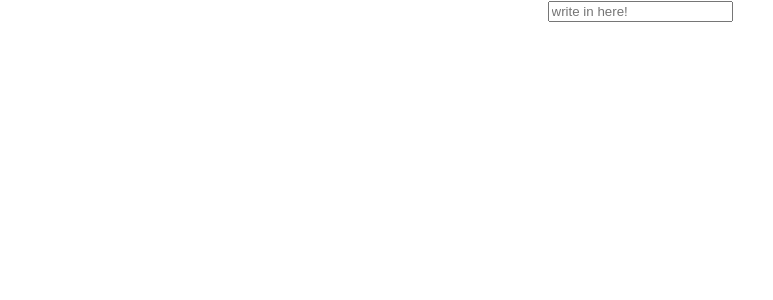
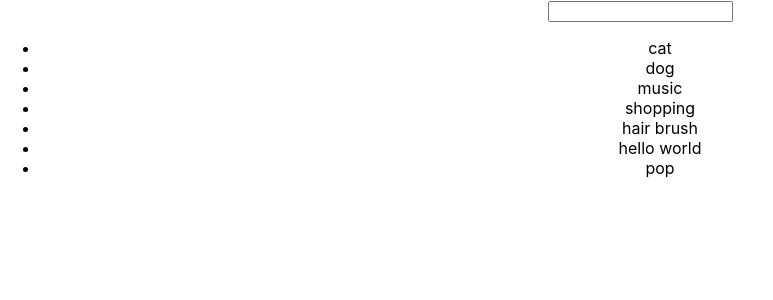
Before and after one commit to InbarDanieli/components, a React (Create React App) app in the folder to-react/: page / in a window 1280 px wide. Shown: the top 300 px of the page, without its empty margins (0-773 px from the left). Built offline with nearby package versions, Linux system fonts and the light colour scheme.

Commit message:
Feat(to-react): Added Search-Bar component

```diff
--- a/to-react/src/App.js
+++ b/to-react/src/App.js
@@ -1,10 +1,12 @@
 import './App.css';
 import AutoInput from './components/auto-input/AutoInput';
+import SearchBar from './components/SearchBar';
 
 function App() {
   return (
     <div className="App">
-      <AutoInput/>
+      {/* <AutoInput/> */}
+      <SearchBar items={["cat", "dog", "music", "shopping", "hair brush", "hello world", "pop"]} />
      </div>
   );
 }
--- /dev/null
+++ b/to-react/src/components/SearchBar.js
@@ -0,0 +1,25 @@
+import React, { useState } from "react";
+
+function SearchBar(props) {
+  const itemsArr = props.items
+
+  const [input, setInput] = useState("")
+  function HandlerInput(e) {
+    setInput(e.target.value)
+  }
+
+  let arritems = itemsArr.filter((items) => { return items.includes(input) })
+console.log(input);
+
+  return (
+    <div>
+      <input onChange={HandlerInput} value = {input}/>
+      <button style={{ display: input === "" ? "none" : "inline" }} onClick={() => { setInput("")}}>CLR</button>
+      <ul>
+        {arritems.map((items) => { return (<li key={items}>{items}</li>) })}
+      </ul>
+    </div>
+  )
+}
+
+export default SearchBar
```
